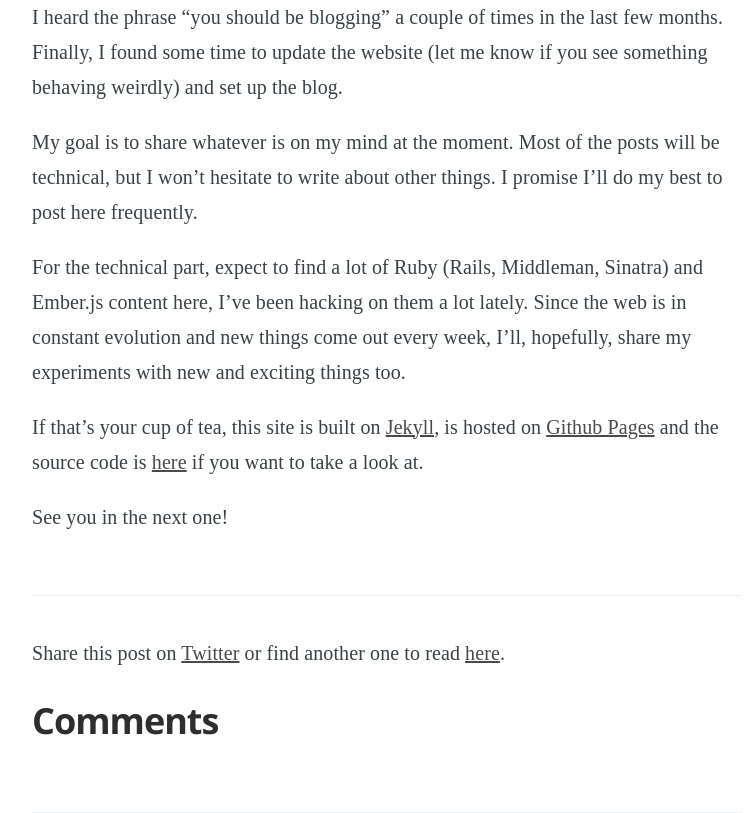
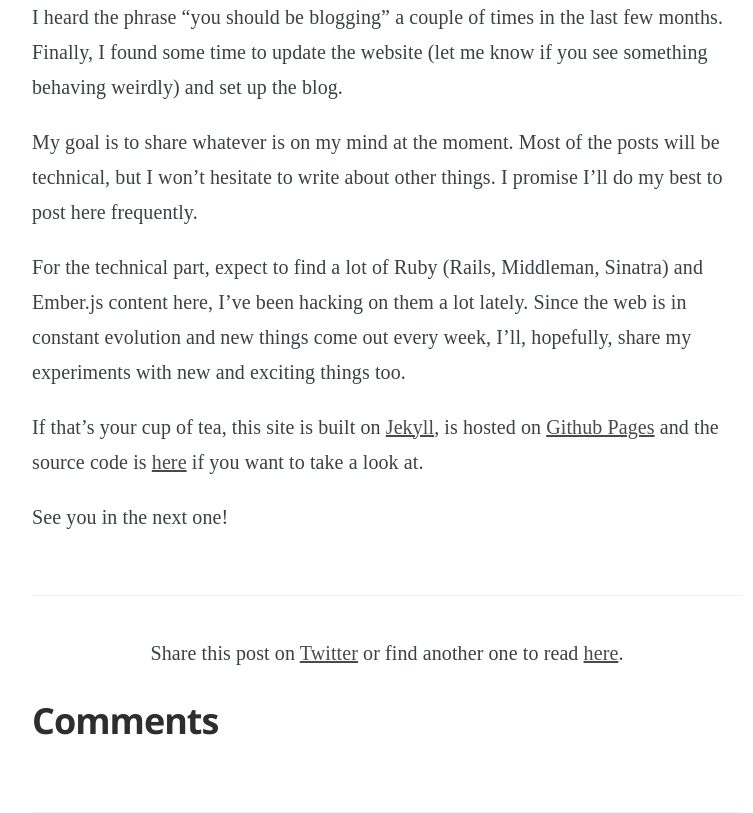
Before and after one commit to romulomachado/romulomachado.github.io, a Jekyll site: the page built from _posts/2015-09-22-hello.md, in a window 1280 px wide. Shown: the part 688-1501 px from the top of the page, without its empty margins (253-1006 px from the left). Built offline with Jekyll 4.4.1, drawn with Linux system fonts in a browser that asks for light colours; some web fonts are replaced.

Commit message:
Update share-this paragraph

```diff
--- a/stylesheets/styles.sass
+++ b/stylesheets/styles.sass
@@ -302,13 +302,8 @@ time
 .post__title
   margin-bottom: 0
 
-.post__footer
-  position: relative
-  width: 80%
-  max-width: 710px
+.share-this
   text-align: center
-  margin: 4rem auto
-  padding-bottom: 4rem
 
 /* Github */
 .gist table
```
